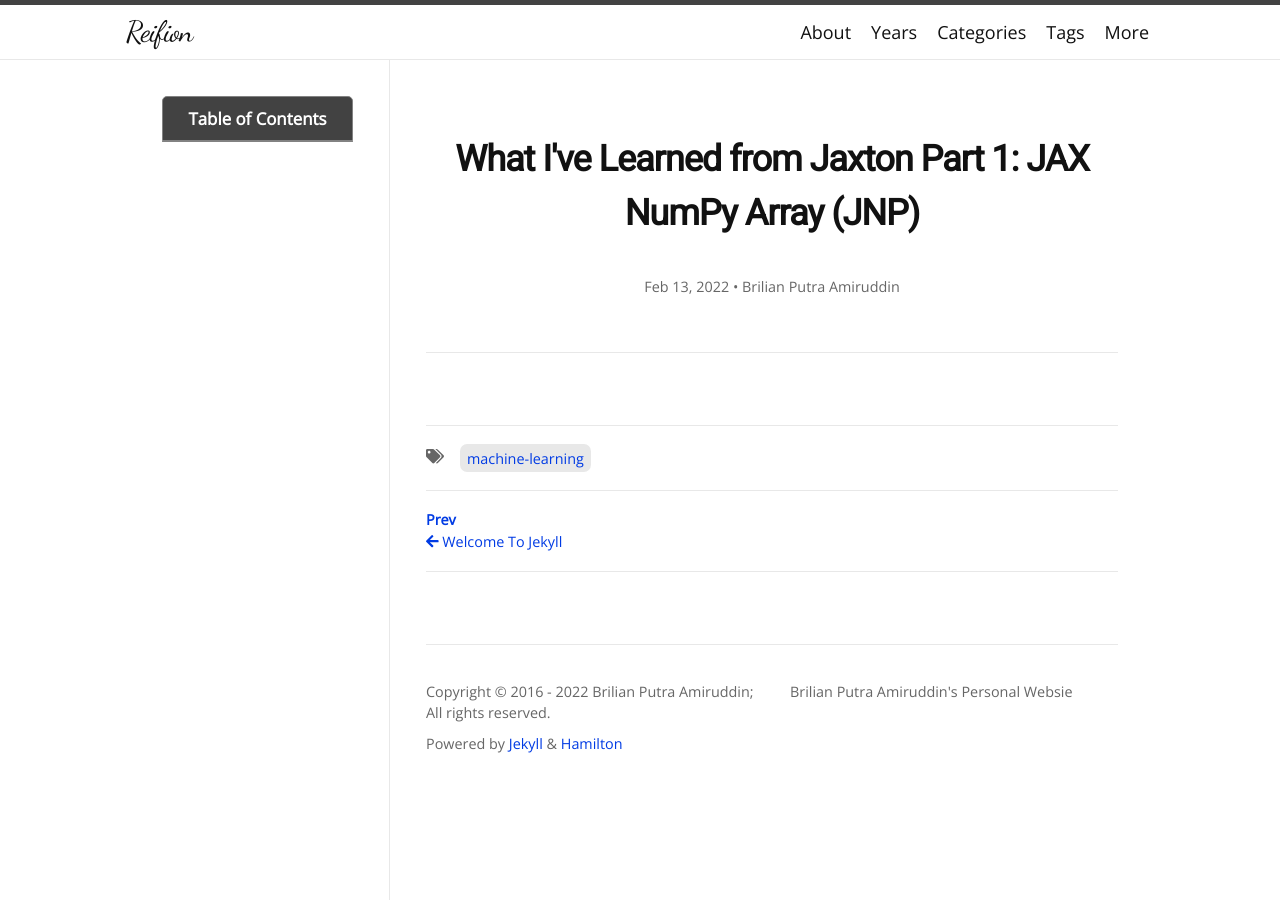
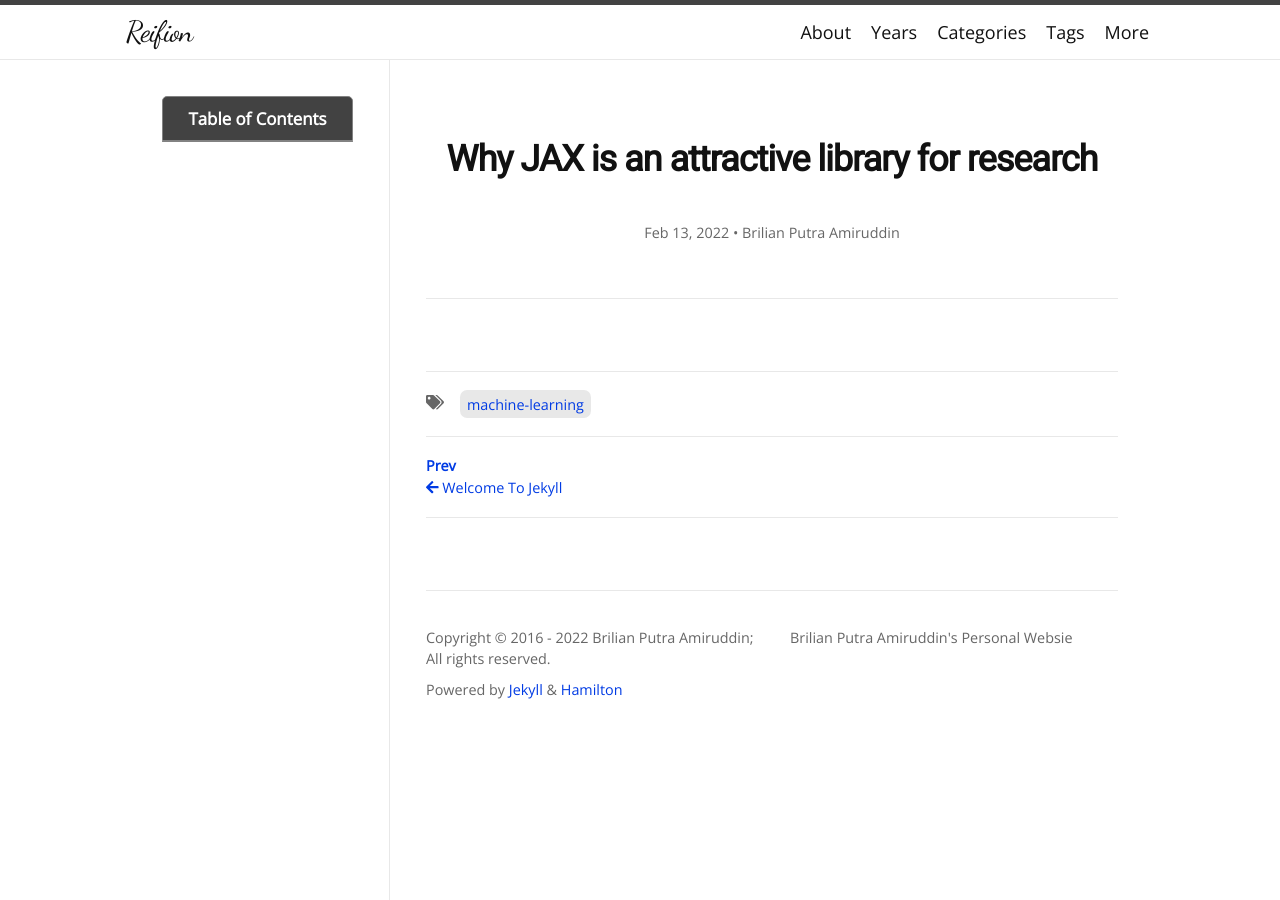
Before and after one commit to brilianputraa/brilianamiruddin.github.io, a Jekyll site: the page built from _posts/2022-02-13-task-item-list.md, in a window 1280 px wide. Built offline with Jekyll 4.4.1, drawn with Linux system fonts in a browser that asks for light colours; nearby versions of some CDN libraries; some web fonts are replaced.

Commit message:
Update 2022-02-13-task-item-list.md

```diff
--- a/_posts/2022-02-13-task-item-list.md
+++ b/_posts/2022-02-13-task-item-list.md
@@ -1,6 +1,6 @@
 ---
 layout: post
-title: "What I've Learned from Jaxton Part 1: JAX NumPy Array (JNP)"
+title: "Why JAX is an attractive library for research"
 toc: true
 author:
   - Brilian Putra Amiruddin
```
